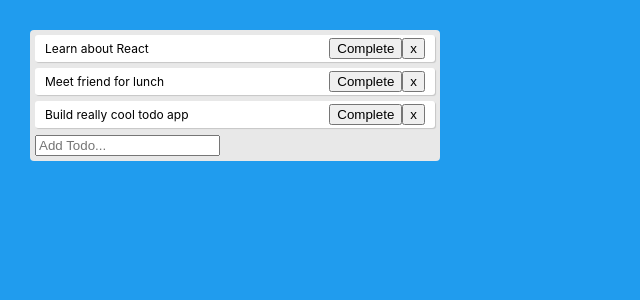
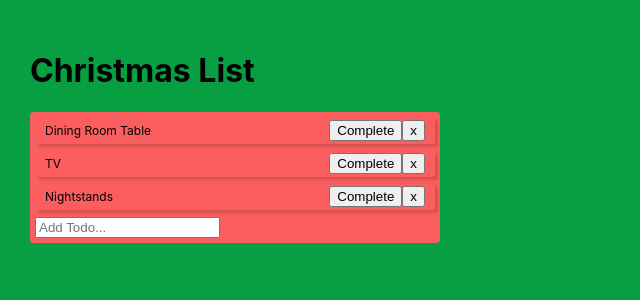
Before and after one commit to smintz93/react_hooks_list, a React (Create React App) app: page / in a window 1280 px wide. Shown: the top 300 px of the page, without its empty margins (0-640 px from the left). Built offline with nearby package versions, Linux system fonts and the light colour scheme.

Commit message:
updated css to christmas theme

```diff
--- a/src/App.css
+++ b/src/App.css
@@ -1,19 +1,19 @@
 .app {
-  background: #209cee;
+  background: #079f41;
   padding: 30px;
   height: 100vh;
 }
 
 .todo-list {
-  background: #e8e8e8;
+  background: #fb5e5e;
   border-radius: 4px;
   padding: 5px;
   max-width: 400px;
 }
 
 .todo {
-  background: #fff;
-  box-shadow: 1px 1px 1px rgba(0, 0, 0, 0.15);
+  background: #fb5e5e;
+  box-shadow: 3px 3px 3px rgba(0, 0, 0, 0.15);
   padding: 3px 10px;
   font-size: 12px;
   margin-bottom: 6px;
--- a/src/App.js
+++ b/src/App.js
@@ -38,13 +38,13 @@ function TodoForm({ addToto }){
 
 function App(){
   const [todos, setTodos] = useState([
-    { text: "Learn about React",
+    { text: "Dining Room Table",
       isCompleted: false
     },
-    { text: "Meet friend for lunch",
+    { text: "TV",
       isCompleted: false
     },
-    { text: "Build really cool todo app",
+    { text: "Nightstands",
       isCompleted: false
     }
   ]);
@@ -68,6 +68,7 @@ function App(){
 
   return (
     <div className="app">
+      <h1>Christmas List</h1>
       <div className="todo-list">
           {todos.map((todo, index) => (
             <Todo key={index} index={index} todo={todo} completeTodo={completeTodo} deleteTodo={deleteTodo}/>
```
